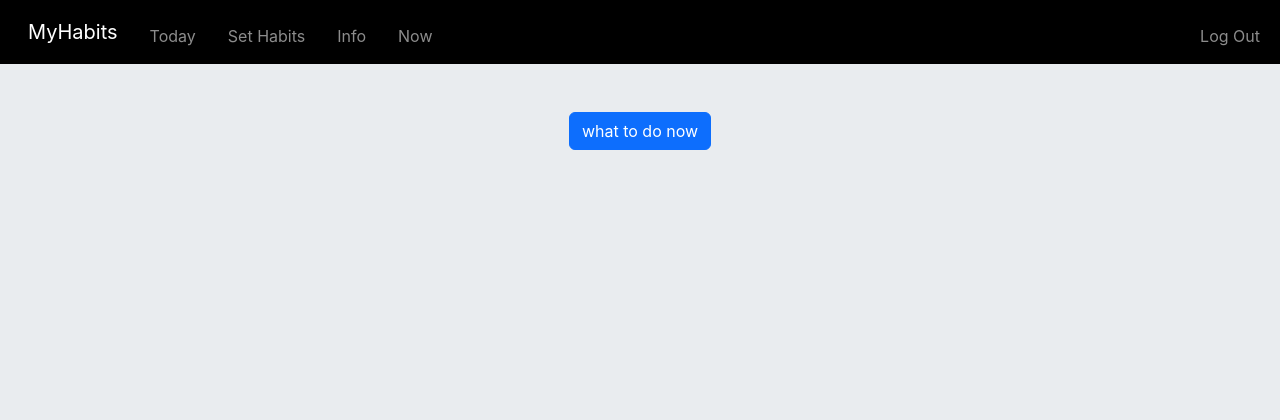
After one commit to SimonE1003/MyHabits, a Flask app: page /now in a window 1280 px wide. The commit adds this page. Shown: the top 420 px of the page. Run offline with Flask 3, Linux system fonts and the light colour scheme; the visitor is signed in with stand-in values (Sample User, id 1).

Commit message:
added now.html and now_result.html, but not yet connected to AI api for future planning

```diff
--- a/app.py
+++ b/app.py
@@ -235,6 +235,18 @@ def set_habits():
     else:
         return render_template("set_habits.html")
 
+@app.route("/now", methods=["GET", "POST"])
+@login_required
+def now():
+    if request.method == "POST":
+        db = get_db()
+        with db.cursor(pymysql.cursors.DictCursor) as cursor:
+            today = date.today()
+            cursor.execute("SELECT name FROM habits WHERE user_id = %s AND (last_completed IS NULL OR last_completed != %s)", (session["user_id"], today))
+            habits_not_completed = cursor.fetchall()
+        return render_template('now_result.html', habits_not_completed=habits_not_completed)
+    return render_template('now.html')
+
 
 @app.route("/mark_done", methods=["POST"])
 @login_required
--- a/templates/layout.html
+++ b/templates/layout.html
@@ -33,6 +33,9 @@
                             <li class="nav-item active px-2">
                                 <a class="nav-link" href="/info">Info</a>
                             </li>
+                            <li class="nav-item active px-2">
+                                <a class="nav-link" href="/now">Now</a>
+                            </li>
                         </ul>
                         <ul class="navbar-nav ms-auto mt-2">
                             <li class="nav-item"><a class="nav-link" href="/logout">Log Out</a></li>
--- /dev/null
+++ b/templates/now.html
@@ -0,0 +1,11 @@
+{% extends "layout.html" %}
+
+{% block title %}
+    Now
+{% endblock %}
+
+{% block main %}
+    <form method="post">
+        <input type="submit" value="what to do now" class="btn btn-primary">
+    </form>
+{% endblock %}
```
Also changed, not shown: templates/now_result.html (added, +14 -0 lines).
